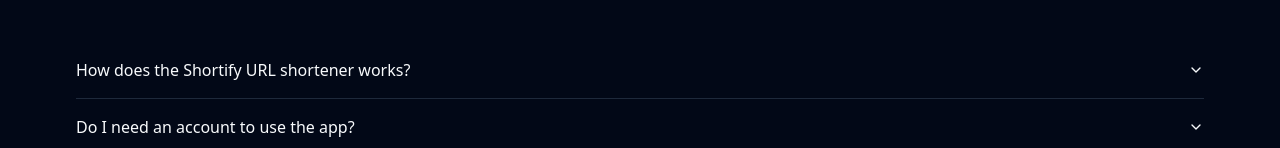
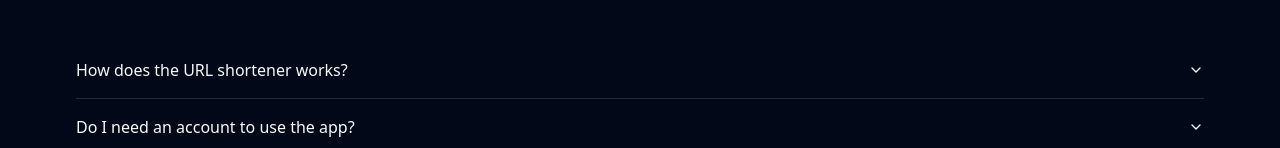
Before and after one commit to srinivas2200030391/Shortify, a React (Vite) app: page / in a window 1280 px wide. Shown: the part 1115-1263 px from the top of the page. Built offline with nearby package versions, Linux system fonts and the light colour scheme.

Commit message:
changed layout

```diff
--- a/src/pages/landing.jsx
+++ b/src/pages/landing.jsx
@@ -45,7 +45,7 @@
       <Accordion type="multiple" collapsible className="w-full md:px-11">
         <AccordionItem value="item-1">
           <AccordionTrigger>
-            How does the Shortify URL shortener works?
+            How does the  URL shortener works?
           </AccordionTrigger>
           <AccordionContent>
             When you enter a long URL, our system generates a shorter version of
```
